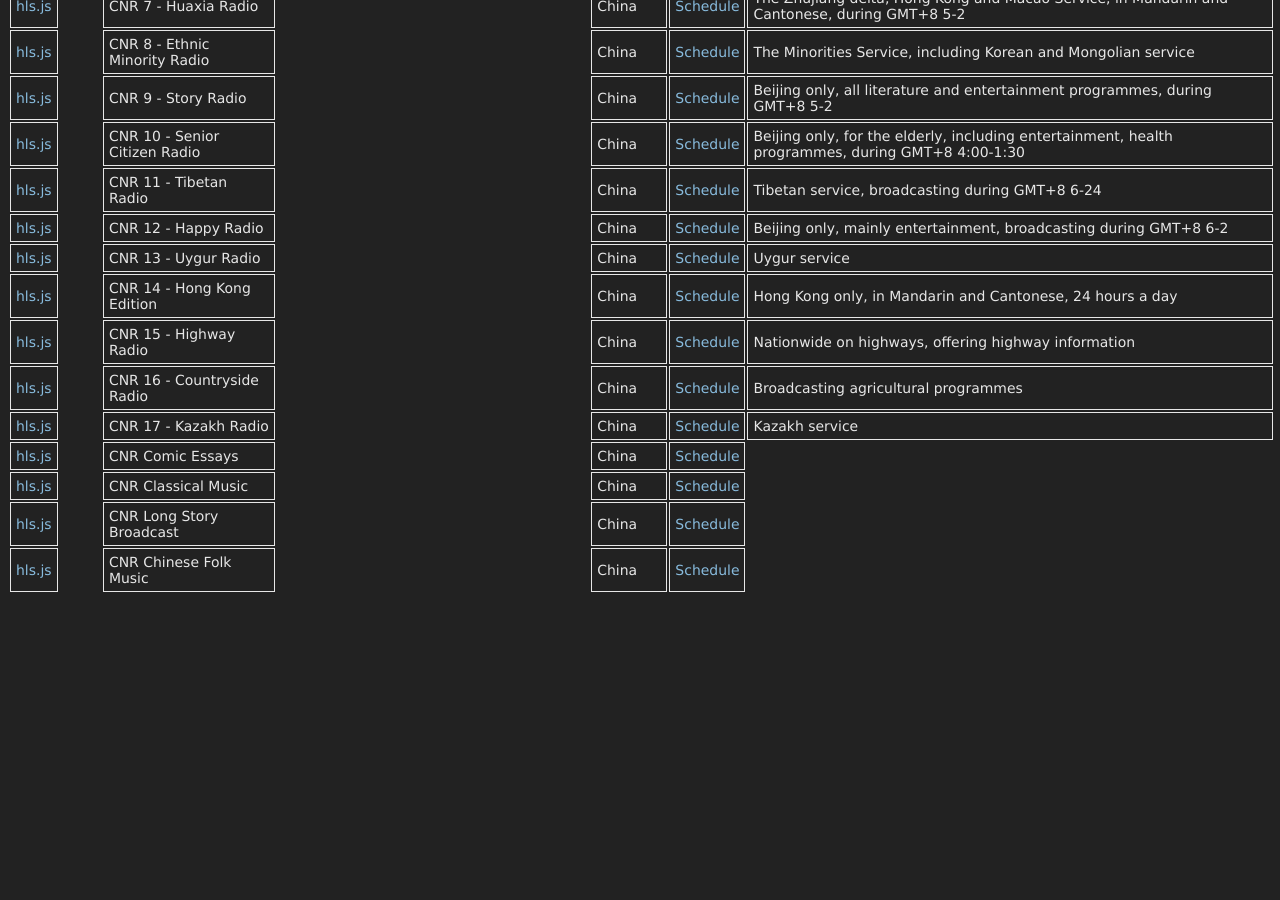
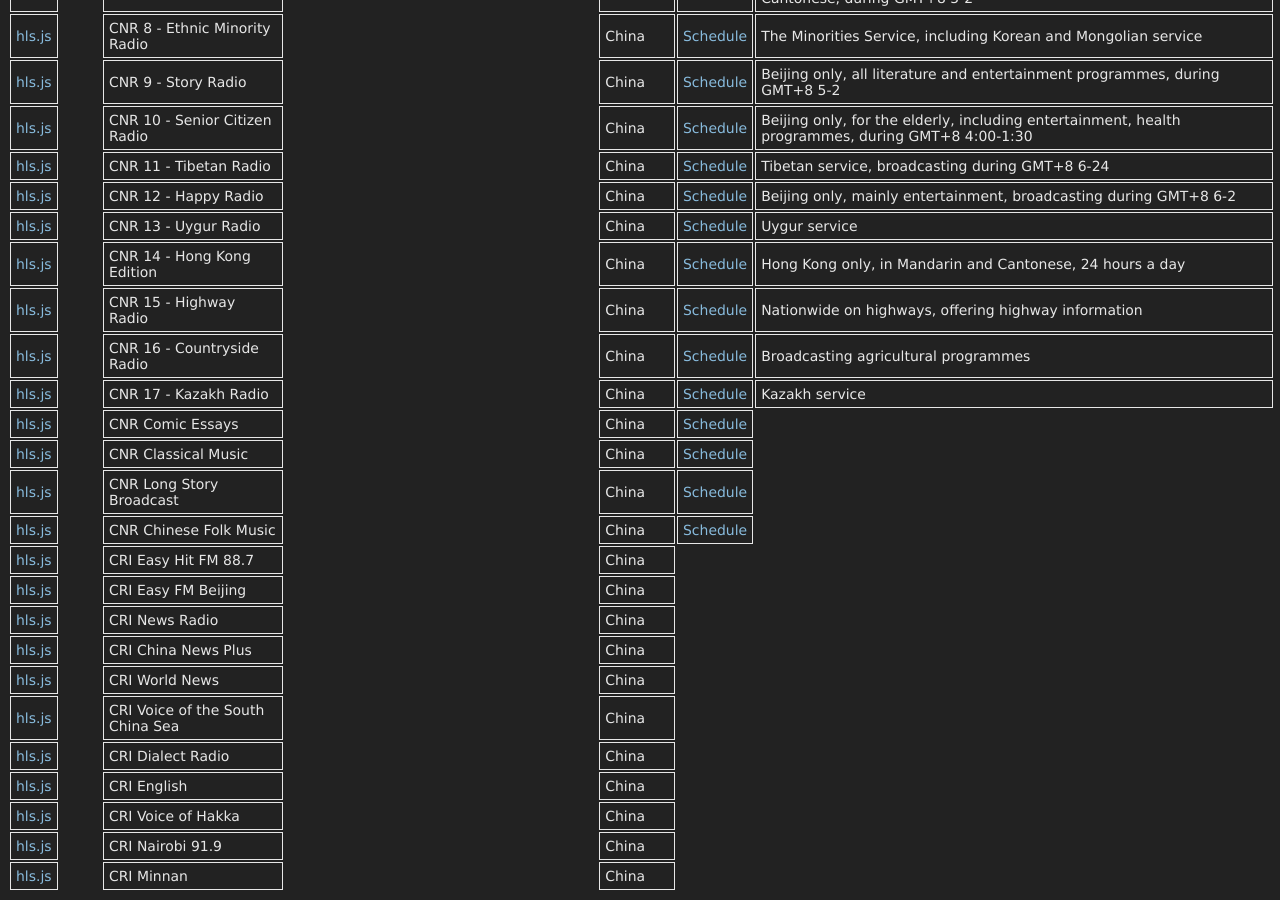
Before and after one commit to danburd/danburd.github.io, a Jekyll site: the page chinese.html, which Jekyll copies as it is, in a window 1280 px wide and 900 px high, scrolled down 928 px. Built offline with Jekyll 4.4.1, drawn with Linux system fonts in a browser that asks for light colours; before the commit the page ends 1530 px from its top, so only the background shows below that.

Commit message:
Added 11 CRI stations

```diff
--- a/chinese.html
+++ b/chinese.html
@@ -304,6 +304,105 @@
    <td><a href="http://www.radio.cn/pc-portal/erji/radioStation.html">Schedule</a></td>
    <td></td>
   </tr>
+  <tr>
+   <td><a href="/hlsjsaudio.html?stream=https://cri-lh.akamaihd.net/i/cri887_1@183455/master.m3u8">hls.js</a></td>
+   <td></td>
+   <td>CRI Easy Hit FM 88.7</td>
+   <td></td>
+   <td>China</td>
+   <td></td>
+   <td></td>
+  </tr>
+  <tr>
+   <td><a href="/hlsjsaudio.html?stream=https://cri-lh.akamaihd.net/i/cri915_1@183456/master.m3u8">hls.js</a></td>
+   <td></td>
+   <td>CRI Easy FM Beijing</td>
+   <td></td>
+   <td>China</td>
+   <td></td>
+   <td></td>
+  </tr>
+  <tr>
+   <td><a href="/hlsjsaudio.html?stream=https://cri-lh.akamaihd.net/i/cri905_1@183457/master.m3u8">hls.js</a></td>
+   <td></td>
+   <td>CRI News Radio</td>
+   <td></td>
+   <td>China</td>
+   <td></td>
+   <td></td>
+  </tr>
+  <tr>
+   <td><a href="/hlsjsaudio.html?stream=https://am846-lh.akamaihd.net/i/am846_1@301569/master.m3u8">hls.js</a></td>
+   <td></td>
+   <td>CRI China News Plus</td>
+   <td></td>
+   <td>China</td>
+   <td></td>
+   <td></td>
+  </tr>
+  <tr>
+   <td><a href="/hlsjsaudio.html?stream=https://hyhq-lh.akamaihd.net/i/hyhq_1@381074/master.m3u8">hls.js</a></td>
+   <td></td>
+   <td>CRI World News</td>
+   <td></td>
+   <td>China</td>
+   <td></td>
+   <td></td>
+  </tr>
+  <tr>
+   <td><a href="/hlsjsaudio.html?stream=https://nhzs-lh.akamaihd.net/i/nhzs_1@381075/master.m3u8">hls.js</a></td>
+   <td></td>
+   <td>CRI Voice of the South China Sea</td>
+   <td></td>
+   <td>China</td>
+   <td></td>
+   <td></td>
+  </tr>
+  <tr>
+   <td><a href="/hlsjsaudio.html?stream=https://hxfh-lh.akamaihd.net/i/hxfh_1@397568/master.m3u8">hls.js</a></td>
+   <td></td>
+   <td>CRI Dialect Radio</td>
+   <td></td>
+   <td>China</td>
+   <td></td>
+   <td></td>
+  </tr>
+  <tr>
+   <td><a href="/hlsjsaudio.html?stream=https://hxfh-lh.akamaihd.net/i/hxfh_1@397568/master.m3u8">hls.js</a></td>
+   <td></td>
+   <td>CRI English</td>
+   <td></td>
+   <td>China</td>
+   <td></td>
+   <td></td>
+  </tr>
+  <tr>
+   <td><a href="/hlsjsaudio.html?stream=https://hakka-lh.akamaihd.net/i/hakka_1@397574/master.m3u8">hls.js</a></td>
+   <td></td>
+   <td>CRI Voice of Hakka</td>
+   <td></td>
+   <td>China</td>
+   <td></td>
+   <td></td>
+  </tr>
+  <tr>
+   <td><a href="/hlsjsaudio.html?stream=http://kenya-lh.akamaihd.net/i/kenya_1@397575/master.m3u8">hls.js</a></td>
+   <td></td>
+   <td>CRI Nairobi 91.9</td>
+   <td></td>
+   <td>China</td>
+   <td></td>
+   <td></td>
+  </tr>
+  <tr>
+   <td><a href="/hlsjsaudio.html?stream=https://minnan-lh.akamaihd.net/i/minnan_1@397576/master.m3u8">hls.js</a></td>
+   <td></td>
+   <td>CRI Minnan</td>
+   <td></td>
+   <td>China</td>
+   <td></td>
+   <td></td>
+  </tr>
 </table>
 </body>
 </html>
```
